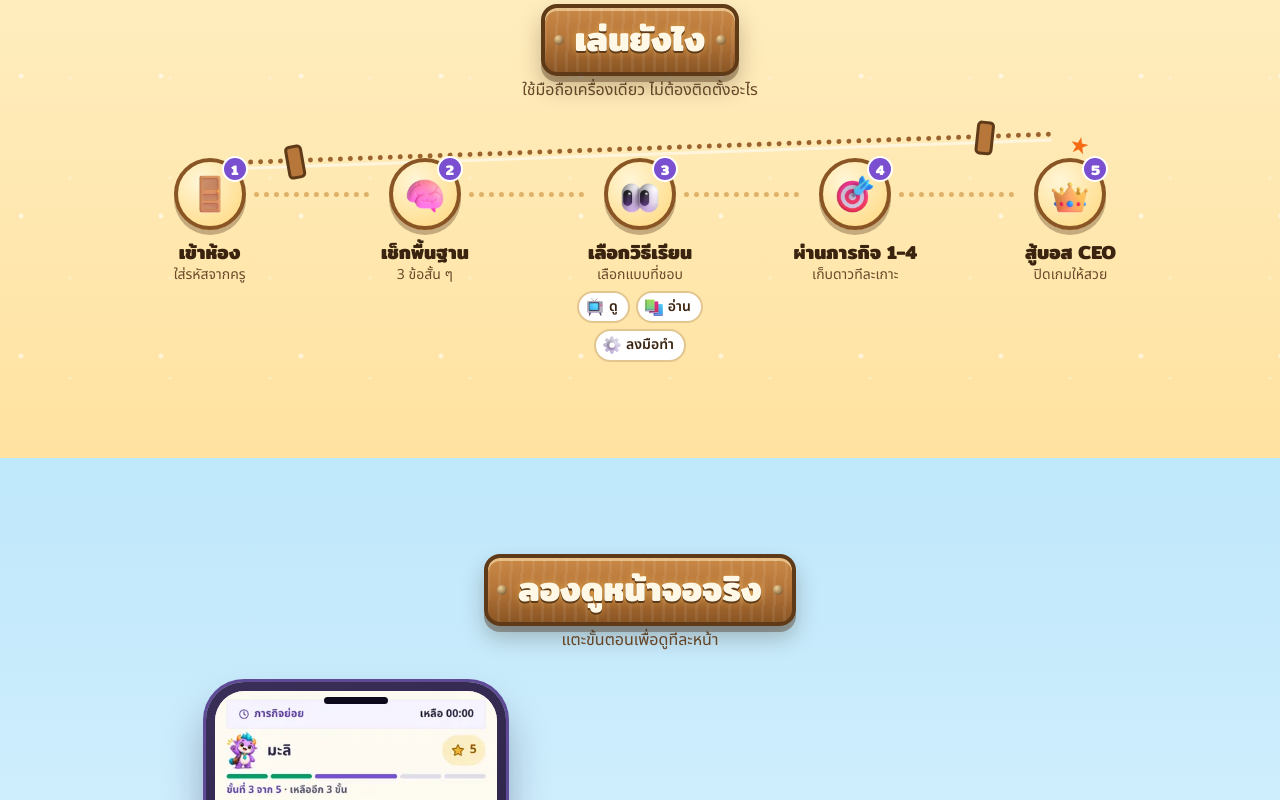
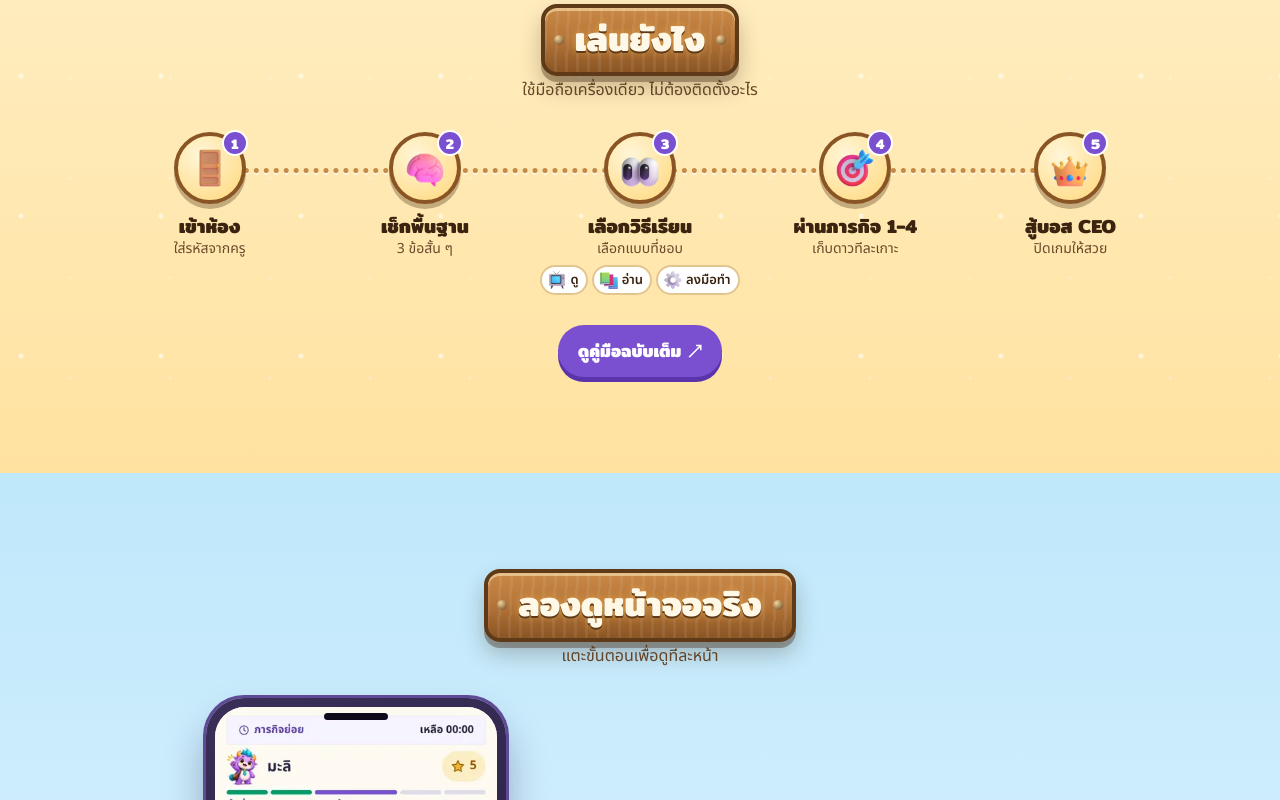
Before and after one commit to NATX0XD/ceo-domain-quest, a Next.js app: page /landing in a window 1280 px wide. Shown: the part 1840-2640 px from the top of the page. Built offline with nearby package versions, Linux system fonts and the light colour scheme.

Commit message:
feat(landing): how-to-play path + illustrated footer

```diff
--- a/components/landing/landing.css
+++ b/components/landing/landing.css
@@ -178,17 +178,12 @@
 
 /* ---------- วิธีเล่น ---------- */
 .ld-steps { list-style: none; margin: 0; padding: 0; display: grid; gap: 18px; position: relative; }
-.ld-route-scene { height: 34px; position: relative; margin: 0 7% -8px; pointer-events: none; }
-.ld-route-bridge { position: absolute; left: 5%; right: 5%; top: 14px; height: 10px; border-top: 5px dotted #9b632d; border-bottom: 3px solid rgba(255,255,255,.55); transform: rotate(-2deg); }
-.ld-route-bridge::before, .ld-route-bridge::after { content: ''; position: absolute; top: -18px; width: 18px; height: 34px; border-radius: 5px; background: #b7773a; border: 3px solid #5e3a18; }
-.ld-route-bridge::before { left: 7%; transform: rotate(-8deg); } .ld-route-bridge::after { right: 7%; transform: rotate(8deg); }
-.ld-route-flag { position: absolute; right: 1%; top: -6px; color: #f56a12; font-size: 23px; transform: rotate(12deg); }
+.ld-steps::before { content: ''; position: absolute; z-index: 0; left: 10%; right: 10%; top: 36px; border-top: 5px dotted #c58a45; filter: drop-shadow(0 2px 0 rgba(255,255,255,.55)); }
 .ld-step { position: relative; display: flex; align-items: center; gap: 16px; }
+.ld-step-link { position: relative; z-index: 1; display: flex; flex-direction: column; align-items: center; gap: 10px; width: 100%; color: inherit; text-decoration: none; }
 .ld-step-ico { transition: transform .25s ease, filter .25s ease; }
 .ld-step:hover .ld-step-ico { transform: translateY(-5px) rotate(-4deg); filter: drop-shadow(0 8px 8px rgba(122,79,208,.25)); }
-.ld-step:not(:last-child)::after {
-  content: ""; position: absolute; left: 35px; top: 76px; bottom: -22px; border-left: 5px dotted #e0b269; z-index: 0;
-}
+.ld-step-copy { display: block; text-align: center; }
 .ld-step-ico {
   position: relative; z-index: 1; flex: none; display: grid; place-items: center; width: 72px; height: 72px; border-radius: 50%;
   background: radial-gradient(circle at 35% 30%, #fff6d8, #ffd77a); border: 4px solid var(--ld-wood-2); box-shadow: 0 5px 0 rgba(60,32,10,.3);
@@ -200,12 +195,14 @@
 }
 .ld-step h3 { font-family: var(--font-display-thai), sans-serif; font-weight: 700; font-size: 19px; line-height: 1.3; }
 .ld-step p { font-size: 14px; color: var(--ld-ink-2); line-height: 1.4; }
-.ld-chips { display: flex; flex-wrap: wrap; gap: 6px; margin-top: 6px; }
+.ld-chips { display: flex; flex-wrap: nowrap; justify-content: center; gap: 4px; margin-top: 6px; }
 .ld-chip {
-  display: inline-flex; align-items: center; gap: 4px; min-height: 28px; padding: 2px 10px 2px 6px; border-radius: 999px; white-space: nowrap;
-  font-size: 14px; font-weight: 600; background: #fff; border: 2px solid #e3c590;
+  display: inline-flex; align-items: center; gap: 3px; min-height: 28px; padding: 2px 7px 2px 5px; border-radius: 999px; white-space: nowrap;
+  font-size: 13px; font-weight: 600; background: #fff; border: 2px solid #e3c590;
 }
 .ld-chip img { width: 20px; height: 20px; }
+.ld-how-cta { display: flex; width: max-content; align-items: center; gap: 7px; margin: 30px auto 0; padding: 11px 20px; border-radius: 999px; background: var(--ld-purple); color: #fff; text-decoration: none; font-family: var(--font-display-thai), sans-serif; font-size: 17px; font-weight: 700; box-shadow: 0 5px 0 var(--ld-purple-d); transition: transform .18s ease, filter .18s ease; }
+.ld-how-cta:hover { transform: translateY(-3px); filter: brightness(1.08); }
 
 /* ---------- Phone tour ---------- */
 .ld-tour { display: grid; gap: 24px; justify-items: center; align-items: center; }
@@ -261,24 +258,19 @@
 .ld-lock img { width: 20px; height: 20px; }
 
 /* ---------- ปิดท้าย ---------- */
-.ld-final { position: relative; isolation: isolate; overflow: hidden; padding: 84px 0 40px; text-align: center; background: linear-gradient(180deg, #43b4ee 0%, #2e9cdf 62%, #1d75bd 100%); color: #fff; }
-.ld-final .ld-cloud--a { top: 8%; }
-.ld-final .ld-cloud--b { top: 28%; }
-.ld-final::after { content: ''; position: absolute; left: -5%; right: -5%; bottom: -1px; height: 80px; background: radial-gradient(80% 70px at 20% 100%, #f6e4ac 0 52%, transparent 54%), radial-gradient(80% 70px at 70% 100%, #e9c77b 0 52%, transparent 54%); z-index: -1; }
-.ld-final-islands { position: absolute; inset: auto 0 -8px; height: 112px; z-index: 0; opacity: .9; pointer-events: none; }
-.ld-final-islands span { position: absolute; bottom: 0; width: 240px; height: 72px; border-radius: 50% 50% 12% 12%; background: #398e59; box-shadow: inset 0 14px 0 #8bd27d, 0 10px 0 rgba(29,117,189,.35); }
-.ld-final-islands span::before, .ld-final-islands span::after { content: ''; position: absolute; bottom: 48px; width: 7px; height: 48px; border-radius: 8px; background: #8a5524; transform-origin: bottom; }
-.ld-final-islands span::before { left: 30%; transform: rotate(-18deg); } .ld-final-islands span::after { left: 62%; transform: rotate(18deg); }
-.ld-final-islands span:nth-child(1) { left: -7%; bottom: -42px; transform: scale(.8); }
-.ld-final-islands span:nth-child(2) { left: 50%; bottom: -70px; transform: translateX(-50%) scale(.72); }
-.ld-final-islands span:nth-child(3) { right: -7%; bottom: -42px; transform: scale(.9); }
+.ld-final { position: relative; isolation: isolate; overflow: hidden; min-height: 700px; padding: 74px 0 58px; text-align: center; background: #f8d5a0; color: #fff; }
+.ld-final-bg { position: absolute; inset: 0; z-index: -2; background: url('/landing/footer-bg.webp') center / cover no-repeat; }
+.ld-final::after { content: ''; position: absolute; inset: 0; z-index: -1; background: linear-gradient(180deg, rgba(18,53,99,.06), rgba(18,53,99,.08) 58%, rgba(73,46,27,.14)); pointer-events: none; }
 .ld-confetti { position: absolute; inset: 16% 10% auto; height: 180px; pointer-events: none; opacity: 0; }
 .ld-confetti.is-live { opacity: 1; }
 .ld-confetti i { position: absolute; left: calc(50% + (var(--i) - 7) * 4%); top: 45%; width: 9px; height: 18px; border-radius: 3px; background: hsl(calc(var(--i) * 27) 90% 60%); transform: rotate(calc(var(--i) * 31deg)); animation: ld-confetti 1.1s cubic-bezier(.2,.8,.2,1) forwards; animation-delay: calc(var(--i) * 24ms); }
 .ld-final-inner { display: flex; flex-direction: column; align-items: center; gap: 16px; }
 .ld-final-dome { width: 150px; }
-.ld-foot { position: relative; z-index: 2; margin-top: 28px; padding: 8px 14px; border-radius: 16px; background: rgba(22,102,166,.72); font-size: 14px; color: #e4f6ff; line-height: 1.6; }
+.ld-final-plaque { display: flex; flex-direction: column; align-items: center; gap: 14px; width: min(100%, 620px); padding: 25px 26px 22px; border: 5px solid #6b3d1d; border-radius: 28px; background: rgba(255,248,226,.94); box-shadow: 0 8px 0 rgba(74,40,18,.35), 0 20px 34px rgba(55,33,20,.2); color: var(--ld-ink); }
+.ld-final-plaque .ld-sign { margin-top: -48px; }
+.ld-foot { position: relative; z-index: 2; margin-top: 8px; padding: 10px 16px; border-top: 2px solid #e2bf7c; font-size: 14px; color: var(--ld-ink-2); line-height: 1.6; }
 .ld-foot-link { color: #fff; font-weight: 700; text-underline-offset: 3px; }
+.ld-final-plaque .ld-foot-link { color: var(--ld-purple-d); }
 .ld-final-inner { position: relative; z-index: 1; }
 
 /* ---------- Keyframes ---------- */
@@ -315,7 +307,6 @@
   .ld-card { min-height: 96px; padding: 14px 18px; } .ld-card h3 { font-size: 20px; } .ld-card p { font-size: 15px; }
   .ld-steps { grid-template-columns: repeat(5, 1fr); gap: 12px; }
   .ld-step { flex-direction: column; text-align: center; gap: 10px; align-items: center; }
-  .ld-step:not(:last-child)::after { left: calc(50% + 44px); right: calc(-50% + 44px); top: 34px; bottom: auto; border-left: 0; border-top: 5px dotted #e0b269; }
   .ld-chips { justify-content: center; }
   .ld-tour { grid-template-columns: 1fr 1fr; gap: 72px; justify-items: center; }
   .ld-phone-wrap { width: 300px; }
@@ -325,6 +316,19 @@
   .ld-ai::before { inset: -56px -42px; }
   .ld-final-dome { width: 200px; }
   .ld-final { padding-bottom: 72px; }
+}
+@media (max-width: 899px) {
+  .ld-steps { gap: 22px; }
+  .ld-steps::before { left: 36px; right: auto; top: 36px; bottom: 36px; border-top: 0; border-left: 5px dotted #c58a45; }
+  .ld-step-link { flex-direction: row; align-items: center; text-align: left; gap: 16px; }
+  .ld-step-copy { flex: 1; text-align: left; }
+  .ld-chips { justify-content: flex-start; }
+}
+@media (max-width: 600px) {
+  .ld-final { min-height: 760px; padding-top: 62px; }
+  .ld-final-bg { background-image: url('/landing/footer-bg-mobile.webp'); background-position: center center; }
+  .ld-final-plaque { width: calc(100% - 20px); padding: 22px 15px 18px; }
+  .ld-final-plaque .ld-sign { margin-top: -40px; padding-left: 24px; padding-right: 24px; }
 }
 @media (min-width: 900px) and (max-width: 1100px) { .ld-sign { font-size: 28px; } }
 @media (max-width: 380px) {
--- a/components/landing/sections.tsx
+++ b/components/landing/sections.tsx
@@ -4,7 +4,7 @@ import { motion } from 'motion/react'
 import { useEffect, useRef, useState } from 'react'
 import { Countdown, useOpenState } from './countdown'
 import { PhoneTour } from './phone-tour'
-import { Cloud, Pic } from './pic'
+import { Pic } from './pic'
 import { Reveal } from './reveal'
 
 const icon = (name: string, size = 38) => <Pic src={`/icons/3d/${name}.webp`} alt="" width={size} height={size} />
@@ -80,31 +80,33 @@ export function HowSection() {
     <section className="ld-sec ld-sec--sand" id="how" aria-label="นักเรียนเล่นยังไง">
       <div className="ld-wrap">
         <Head title="เล่นยังไง" sub="ใช้มือถือเครื่องเดียว ไม่ต้องติดตั้งอะไร" />
-        <div className="ld-route-scene" aria-hidden="true"><span className="ld-route-bridge" /><span className="ld-route-flag">★</span></div>
         <ol className="ld-steps">
           {FLOW.map((s, i) => (
             <Reveal as="li" key={s.title} delay={i * 0.1} className="ld-step">
+              <a className="ld-step-link" href={`/landing/manual#step-${i + 1}`} aria-label={`เปิดคู่มือ: ${s.title}`}>
                 <span className="ld-step-ico">
                   {icon(s.icon, 42)}
                   <span className="ld-step-no">{i + 1}</span>
                 </span>
-              <div>
+                <span className="ld-step-copy">
                   <h3>{s.title}</h3>
                   <p>{s.note}</p>
                   {'chips' in s && (
-                  <div className="ld-chips">
+                    <span className="ld-chips">
                       {s.chips.map(([ic, label]) => (
                         <span className="ld-chip" key={label}>
                           {icon(ic, 20)}
                           {label}
                         </span>
                       ))}
-                  </div>
+                    </span>
                   )}
-              </div>
+                </span>
+              </a>
             </Reveal>
           ))}
         </ol>
+        <a className="ld-how-cta" href="/landing/manual">ดูคู่มือฉบับเต็ม <span aria-hidden>↗</span></a>
       </div>
     </section>
   )
@@ -249,14 +251,13 @@ export function FinalSection({ openAt, openLabel }: { openAt: string | null; ope
   const confetti = Array.from({ length: 14 }, (_, i) => i)
   return (
     <footer className="ld-final" ref={ref}>
-      <Cloud className="ld-cloud ld-cloud--a" />
-      <Cloud className="ld-cloud ld-cloud--b" />
-      <div className="ld-final-islands" aria-hidden><span /><span /><span /></div>
+      <div className="ld-final-bg" aria-hidden />
       <div className={`ld-confetti ${seen ? 'is-live' : ''}`} aria-hidden>{confetti.map((i) => <i key={i} style={{ ['--i' as string]: i }} />)}</div>
       <div className="ld-wrap ld-final-inner">
         <motion.div animate={seen ? { y: [0, -24, 0], rotate: [0, -3, 3, 0] } : {}} transition={{ duration: 1.1, type: 'tween', ease: [0.22, 1, 0.36, 1] }}>
           <Pic className="ld-final-dome ld-dome" src="/dome/mascot/dome-celebrate.webp" alt="" width={499} height={532} />
         </motion.div>
+        <div className="ld-final-plaque">
           <h2 className="ld-sign">พร้อมออกผจญภัย</h2>
           <div className="ld-badge">
             <span className="ld-badge-dot" aria-hidden />
@@ -276,6 +277,7 @@ export function FinalSection({ openAt, openLabel }: { openAt: string | null; ope
             <a href="/landing/manual" className="ld-foot-link">เปิดคู่มือการใช้งาน</a>
           </p>
         </div>
+      </div>
     </footer>
   )
 }
```
Also changed, not shown: public/landing/footer-bg-mobile.webp (added), public/landing/footer-bg.webp (added), 8 other files (tests, documents, lock files or other folders). Lines whose indentation alone changed are shown as unchanged.
